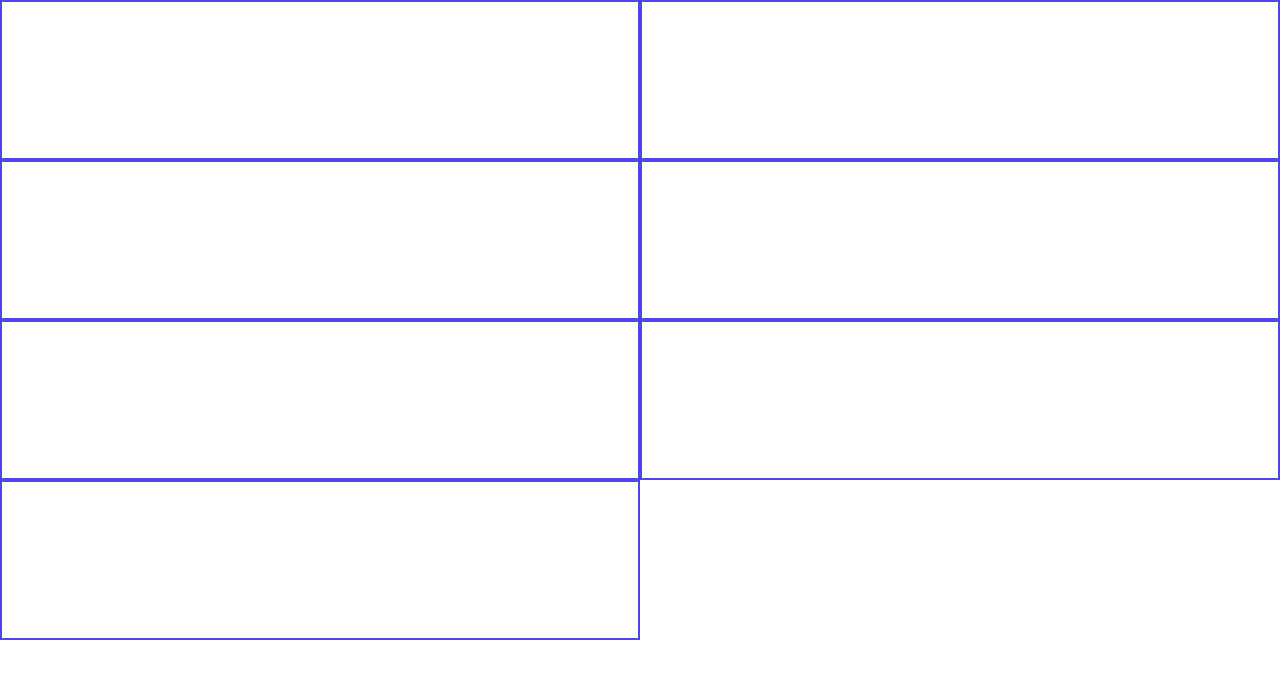
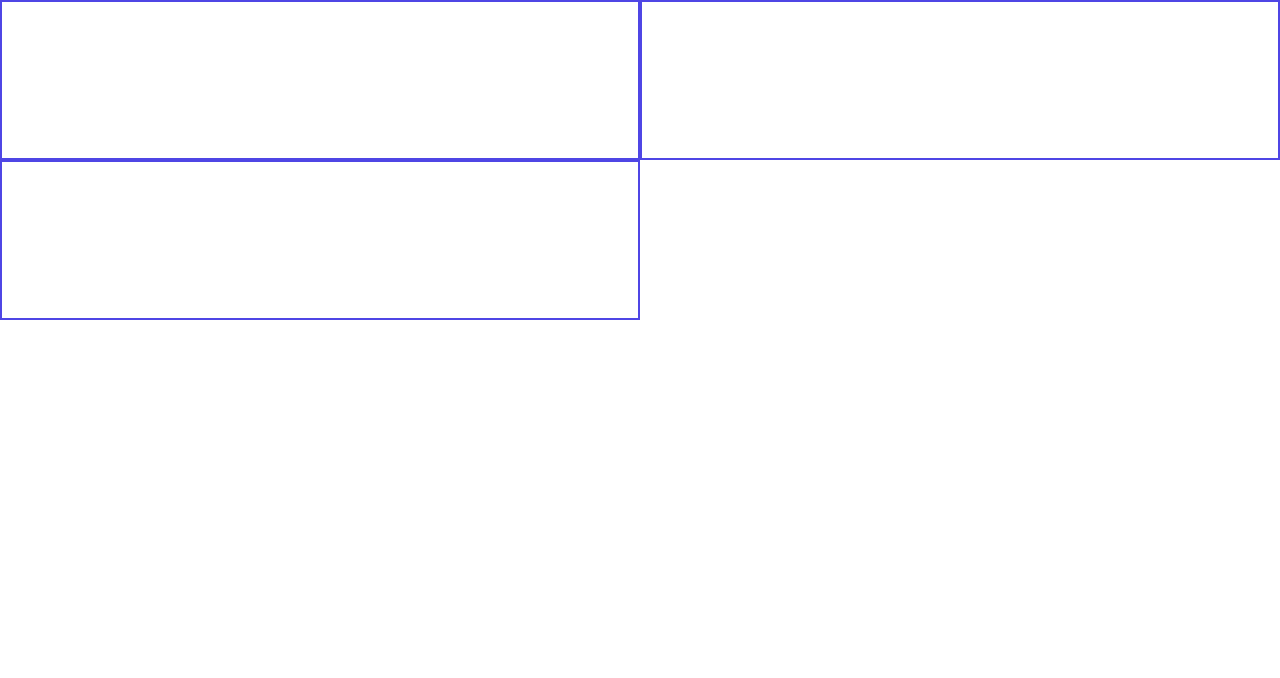
Before and after one commit to pixelzee3/valorant-map-banner, a React (Vite) app: page / in a window 1280 px wide. Shown: the top 678 px of the page. Built offline with nearby package versions, Linux system fonts and the light colour scheme.

Commit message:
Attempted to fix div bg. Didn't work.

```diff
--- a/src/Map.jsx
+++ b/src/Map.jsx
@@ -1,9 +1,6 @@
 const Map = ({ mapName }) => {
-  const mapBGProperty = `${mapName ? `bg-${mapName}` : ''}`;
   return (
-    <div
-      className={`h-32 md:h-40 w-full border-2 border-indigo-600 ${mapBGProperty} `}
-    ></div>
+    <div className={`h-32 w-full border-2 border-indigo-600 bg-${mapName} md:h-40`}></div>
   );
 };
 
--- a/src/Maps.jsx
+++ b/src/Maps.jsx
@@ -5,11 +5,7 @@ const Maps = () => {
     <div className="grid grid-cols-1 md:grid-cols-2">
       <Map mapName="ascent" />
       <Map mapName="bind" />
-      <Map mapName="breeze" />
       <Map mapName="haven" />
-      <Map mapName="icebox" />
-      <Map mapName="split" />
-      <Map mapName="fracture" />
     </div>
     );
 };
```
Also changed, not shown: tailwind.config.js (+7 -7 lines).
